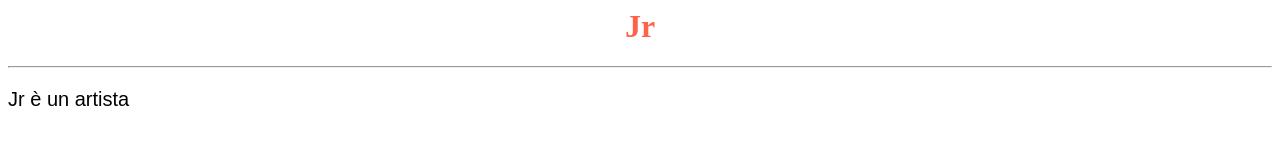
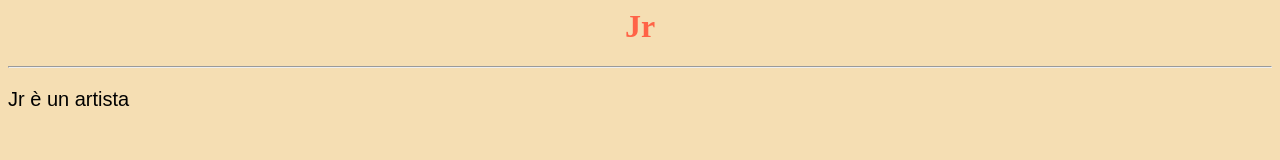
Before and after one commit to MarVin1006/miniHTML, a plain HTML site: page CSS_indipendenti/pagina1.html in a window 1280 px wide. Drawn offline with Linux system fonts and the light colour scheme.

Commit message:
fixed a typo

```diff
--- a/CSS_indipendenti/esempio.css
+++ b/CSS_indipendenti/esempio.css
@@ -1,4 +1,4 @@
-boyd {background: wheat;}
+body {background: wheat;}
 h1 {color: tomato;; text-align: center};
 h3{color: teal;}
 p {color: black; font-size: 20px; font-family: Arial}
```
